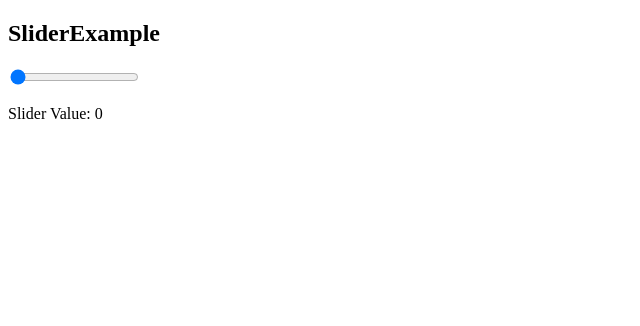
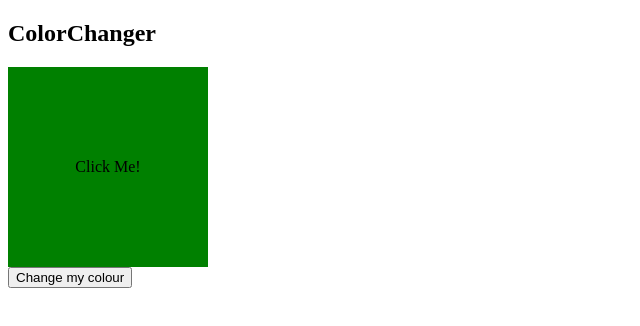
Before and after one commit to tinucy/react-state-project, a React (Vite) app: page / in a window 1280 px wide. Shown: the top 326 px of the page, without its empty margins (0-640 px from the left). Built offline with nearby package versions, Linux system fonts and the light colour scheme.

Commit message:
added handler to colour changer

```diff
--- a/src/App.jsx
+++ b/src/App.jsx
@@ -8,7 +8,7 @@ import TodoExample from "./components/TodoExample";
 function App() {
   return (
     <>
-      <SliderExample />
+      <ColorChanger />
     </>
   );
 }
--- a/src/components/ColorChanger.jsx
+++ b/src/components/ColorChanger.jsx
@@ -2,6 +2,14 @@ import React, { useState } from "react";
 
 export default function ColorChanger() {
   const [bgColor, setBgColor] = useState("green");
+
+  const handleClick = () => {
+    setBgColor(bgColor === "lightgreen" ? "lightblue" : "lightgreen");
+  };
+
+  //  const handleClick = () => {
+  //    console.log("clicked!!!!"); no event here just lo log that there is a click
+  //  };
 
   return (
     <div>
@@ -18,6 +26,9 @@ export default function ColorChanger() {
       >
         Click Me!
       </div>
+      {/* <button onClick={() => handleClick()}>Change my colour</button>  no event here */}
+
+      <button onClick={() => handleClick()}>Change my colour</button>
     </div>
   );
 }
--- a/src/components/SliderExample.jsx
+++ b/src/components/SliderExample.jsx
@@ -2,6 +2,7 @@ import React, { useState } from "react";
 
 export default function SliderExample() {
   const [SliderValue, setSliderValue] = useState(0);
+
   const handleChange = (e) => {
     setSliderValue(e.target.value);
   };
```
